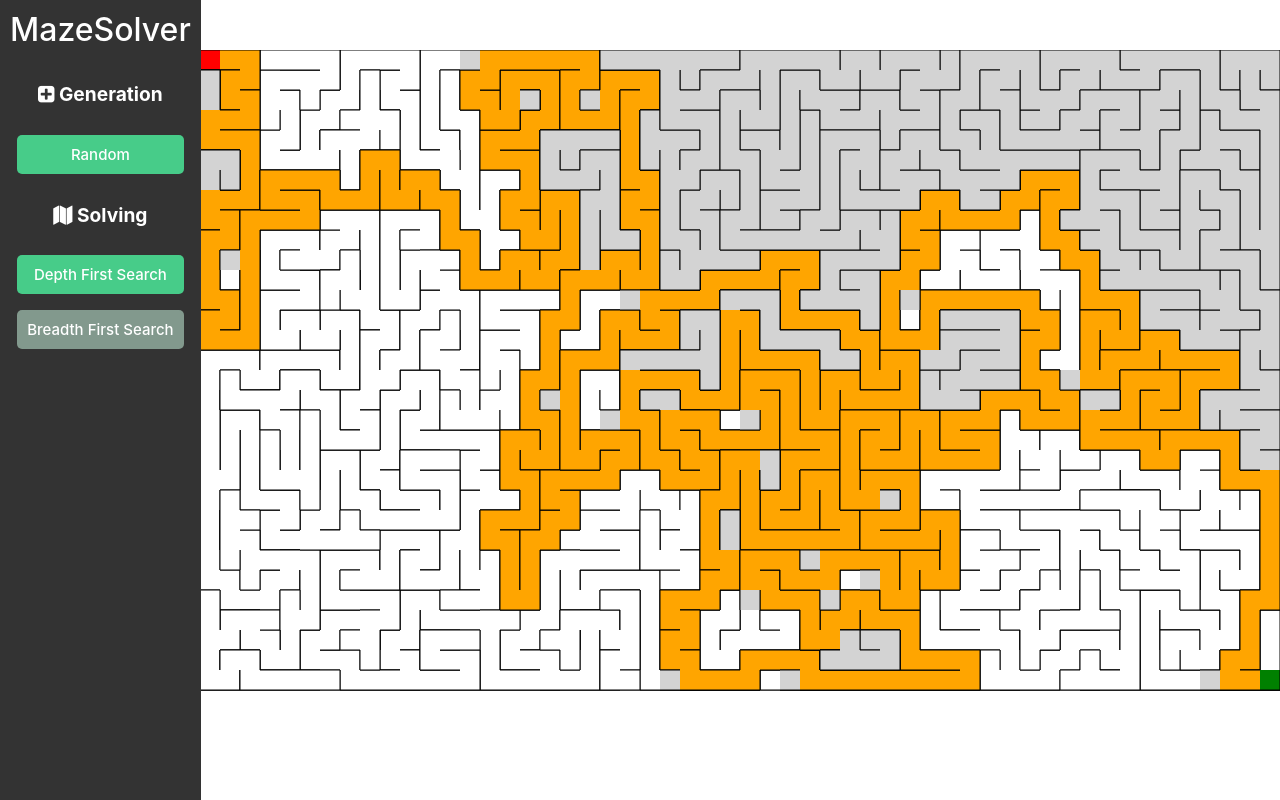
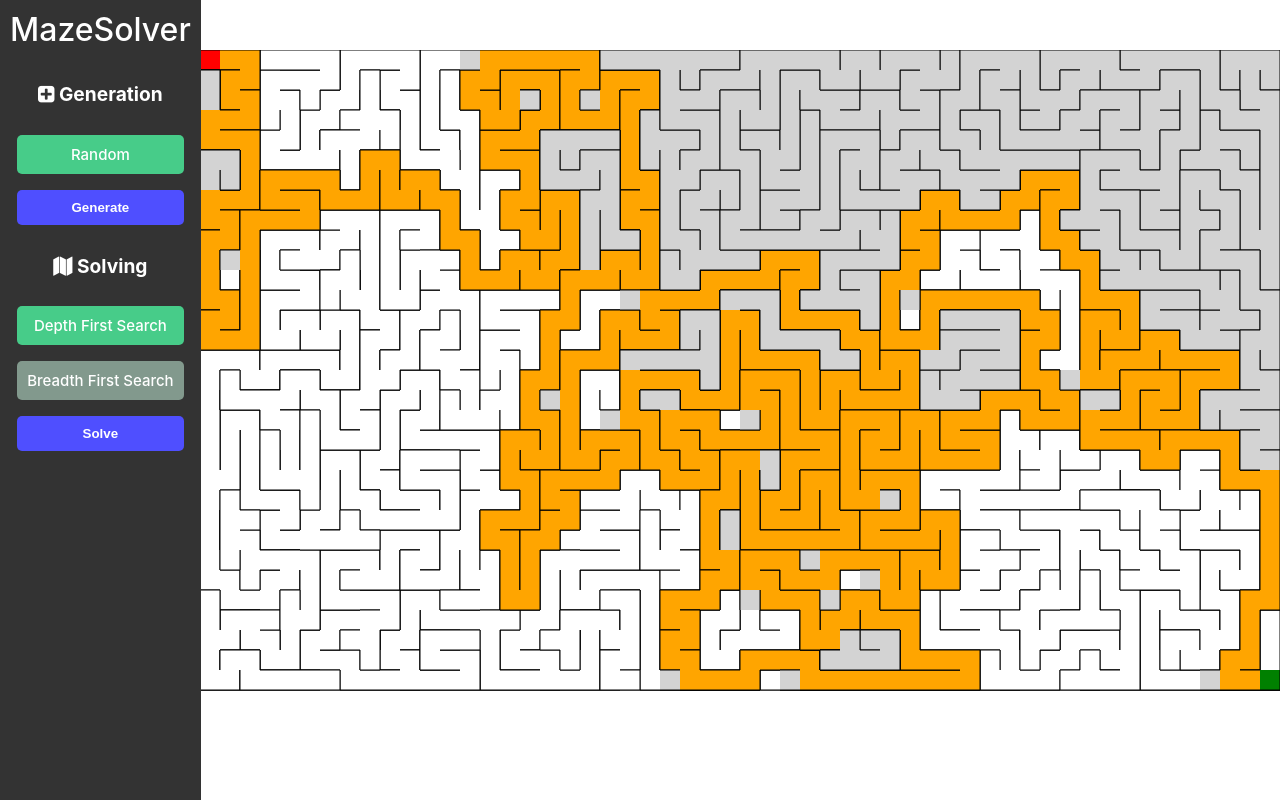
Before and after one commit to WukoSiric/vue-maze-visualizer, a Vue app: page / in a window 1280 px wide. Built offline with nearby package versions, Linux system fonts and the light colour scheme.

Commit message:
Added solve and generate buttons

```diff
--- a/src/components/Navbar.vue
+++ b/src/components/Navbar.vue
@@ -41,6 +41,7 @@ export default {
         <input type="radio" value="random" id="random" checked />
         Random
       </label>
+      <button>Generate</button>
       <h1><i class="fa fa-map"></i> Solving</h1>
       <label class="radio-container">
         <input type="radio" value="dfs" id="dfs" name="solvingAlgorithm" checked />
@@ -50,6 +51,7 @@ export default {
         <input type="radio" value="bfs" id="bfs" name="solvingAlgorithm" />
         Breadth First Search
       </label>
+      <button>Solve</button>
     </div>
   </div>
 </template>
@@ -98,7 +100,6 @@ h1 {
 }
 
 /* Radio buttons */
-
 .radio-container {
   display: grid;
   background-color: #82998d;
@@ -122,6 +123,22 @@ input[type="radio"] {
   cursor: pointer;
   height: 0;
   width: 0;
+}
+
+/* Buttons */
+button {
+  color: white;
+  background-color: rgb(79, 79, 255);
+  padding: 10px;
+  border-radius: 5px;
+  font-weight: bold;
+  border: none;
+  transition: all ease-in-out 0.05s;
+}
+
+button:hover {
+  background-color: rgb(57, 57, 253);
+  transform: scale(0.95);
 }
 
 /* Style for the checked state of the radio button */
```
